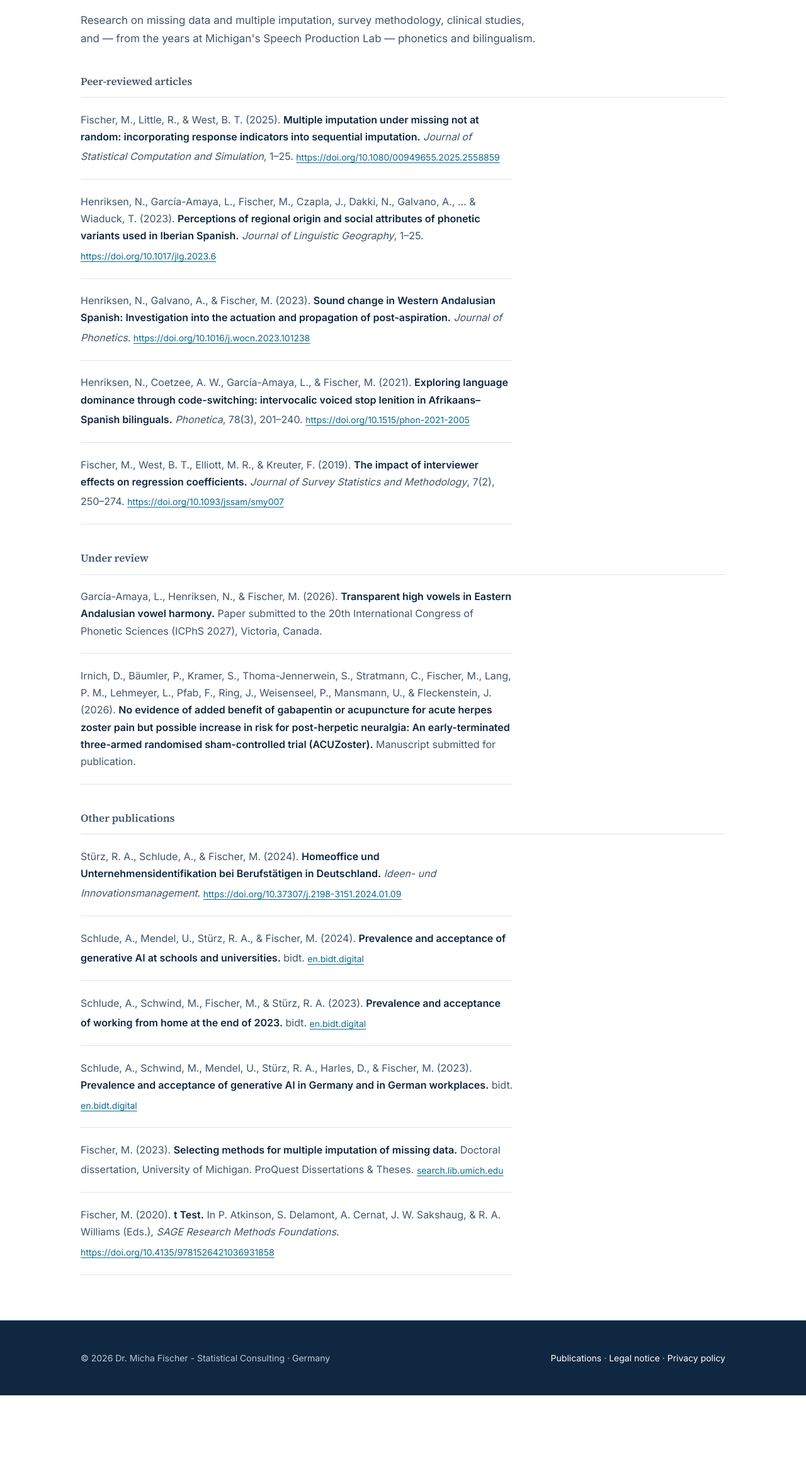
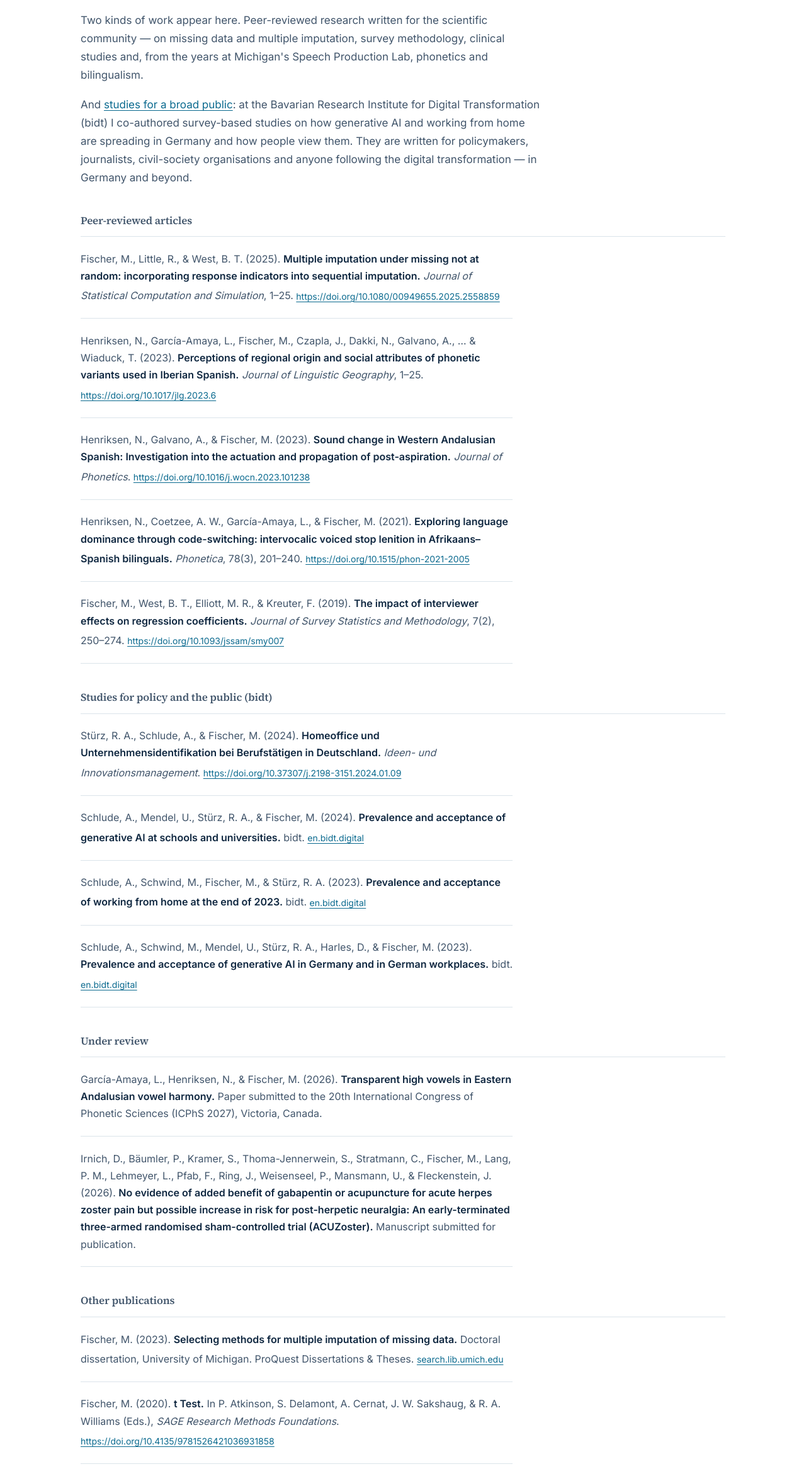
Before and after one commit to mf-stats/mf-stats.github.io, a plain HTML site: page publications.html in a window 1280 px wide. Shown: the part 227-2560 px from the top of the page at 63% size. Before the commit the page ends 2443 px from the top, so only its background shows below. Drawn offline with Linux system fonts and the light colour scheme.

Commit message:
Feature the bidt studies on the publications page
The intro now presents the bidt studies alongside the peer-reviewed
research and names their audience: policymakers, journalists and
civil society. They move out of "Other publications" into their own
section after the peer-reviewed articles.

Co-Authored-By: Claude Opus 5.5 <noreply@anthropic.com>

```diff
--- a/publications.html
+++ b/publications.html
@@ -5,7 +5,7 @@
     <meta name="viewport" content="width=device-width, initial-scale=1.0">
     <!-- Matches the English entry in lang.js so the no-JS title is identical. -->
     <title>Publications | Dr. Micha Fischer - Statistical Consulting</title>
-    <meta name="description" content="Peer-reviewed articles and other publications by Dr. Micha Fischer on missing data, multiple imputation, survey methodology, clinical studies and phonetics.">
+    <meta name="description" content="Peer-reviewed articles and other publications by Dr. Micha Fischer on missing data, multiple imputation, survey methodology, clinical studies and phonetics, and bidt studies on generative AI and working from home in Germany.">
     <link rel="stylesheet" href="assets/css/site.css">
     <script src="assets/js/lang.js"></script>
 </head>
@@ -50,8 +50,11 @@
         <h1 lang="en">Publications</h1>
         <h1 lang="de">Publikationen</h1>
 
-        <p lang="en">Research on missing data and multiple imputation, survey methodology, clinical studies, and — from the years at Michigan's Speech Production Lab — phonetics and bilingualism.</p>
-        <p lang="de">Arbeiten zu fehlenden Daten und multipler Imputation, zur Umfragemethodik, zu klinischen Studien sowie – aus der Zeit am Speech Production Lab in Michigan – zu Phonetik und Mehrsprachigkeit.</p>
+        <p lang="en">Two kinds of work appear here. Peer-reviewed research written for the scientific community — on missing data and multiple imputation, survey methodology, clinical studies and, from the years at Michigan's Speech Production Lab, phonetics and bilingualism.</p>
+        <p lang="de">Hier finden sich zwei Arten von Arbeiten. Begutachtete Forschung für die Fachwelt – zu fehlenden Daten und multipler Imputation, zur Umfragemethodik, zu klinischen Studien sowie, aus der Zeit am Speech Production Lab in Michigan, zu Phonetik und Mehrsprachigkeit.</p>
+
+        <p lang="en">And <a href="#bidt">studies for a broad public</a>: at the Bavarian Research Institute for Digital Transformation (bidt) I co-authored survey-based studies on how generative AI and working from home are spreading in Germany and how people view them. They are written for policymakers, journalists, civil-society organisations and anyone following the digital transformation — in Germany and beyond.</p>
+        <p lang="de">Und <a href="#bidt">Studien für eine breite Öffentlichkeit</a>: Am Bayerischen Forschungsinstitut für Digitale Transformation (bidt) habe ich an Befragungsstudien dazu mitgearbeitet, wie verbreitet generative KI und Homeoffice in Deutschland sind und wie sie wahrgenommen werden. Sie richten sich an Politik, Medien, zivilgesellschaftliche Organisationen und alle, die den digitalen Wandel verfolgen – in Deutschland und darüber hinaus.</p>
 
         <!-- Citations carry no lang variants: they are identical in both
              locales and stay in the language they were published in.
@@ -92,25 +95,10 @@
             </li>
         </ul>
 
-        <h2 class="pub-head" lang="en">Under review</h2>
-        <h2 class="pub-head" lang="de">Im Begutachtungsverfahren</h2>
-        <ul class="pubs">
-            <li>
-                <span class="authors">García-Amaya, L., Henriksen, N., &amp; Fischer, M. (2026).</span>
-                <span class="title">Transparent high vowels in Eastern Andalusian vowel harmony.</span>
-                <span class="venue" lang="en">Paper submitted to the 20th International Congress of Phonetic Sciences (ICPhS 2027), Victoria, Canada.</span>
-                <span class="venue" lang="de">Beitrag eingereicht beim 20th International Congress of Phonetic Sciences (ICPhS 2027), Victoria, Kanada.</span>
-            </li>
-            <li>
-                <span class="authors">Irnich, D., Bäumler, P., Kramer, S., Thoma-Jennerwein, S., Stratmann, C., Fischer, M., Lang, P. M., Lehmeyer, L., Pfab, F., Ring, J., Weisenseel, P., Mansmann, U., &amp; Fleckenstein, J. (2026).</span>
-                <span class="title">No evidence of added benefit of gabapentin or acupuncture for acute herpes zoster pain but possible increase in risk for post-herpetic neuralgia: An early-terminated three-armed randomised sham-controlled trial (ACUZoster).</span>
-                <span class="venue" lang="en">Manuscript submitted for publication.</span>
-                <span class="venue" lang="de">Zur Veröffentlichung eingereichtes Manuskript.</span>
-            </li>
-        </ul>
-
-        <h2 class="pub-head" lang="en">Other publications</h2>
-        <h2 class="pub-head" lang="de">Weitere Publikationen</h2>
+        <!-- Anchor on a wrapper: the locale-hidden heading can't be scrolled to. -->
+        <div id="bidt">
+        <h2 class="pub-head" lang="en">Studies for policy and the public (bidt)</h2>
+        <h2 class="pub-head" lang="de">Studien für Politik und Öffentlichkeit (bidt)</h2>
         <ul class="pubs">
             <li>
                 <span class="authors">Stürz, R. A., Schlude, A., &amp; Fischer, M. (2024).</span>
@@ -136,6 +124,29 @@
                 <span class="venue">bidt.</span>
                 <a href="https://en.bidt.digital/publication/prevalence-and-acceptance-of-generative-ai-in-germany-and-in-german-workplaces/">en.bidt.digital</a>
             </li>
+        </ul>
+        </div>
+
+        <h2 class="pub-head" lang="en">Under review</h2>
+        <h2 class="pub-head" lang="de">Im Begutachtungsverfahren</h2>
+        <ul class="pubs">
+            <li>
+                <span class="authors">García-Amaya, L., Henriksen, N., &amp; Fischer, M. (2026).</span>
+                <span class="title">Transparent high vowels in Eastern Andalusian vowel harmony.</span>
+                <span class="venue" lang="en">Paper submitted to the 20th International Congress of Phonetic Sciences (ICPhS 2027), Victoria, Canada.</span>
+                <span class="venue" lang="de">Beitrag eingereicht beim 20th International Congress of Phonetic Sciences (ICPhS 2027), Victoria, Kanada.</span>
+            </li>
+            <li>
+                <span class="authors">Irnich, D., Bäumler, P., Kramer, S., Thoma-Jennerwein, S., Stratmann, C., Fischer, M., Lang, P. M., Lehmeyer, L., Pfab, F., Ring, J., Weisenseel, P., Mansmann, U., &amp; Fleckenstein, J. (2026).</span>
+                <span class="title">No evidence of added benefit of gabapentin or acupuncture for acute herpes zoster pain but possible increase in risk for post-herpetic neuralgia: An early-terminated three-armed randomised sham-controlled trial (ACUZoster).</span>
+                <span class="venue" lang="en">Manuscript submitted for publication.</span>
+                <span class="venue" lang="de">Zur Veröffentlichung eingereichtes Manuskript.</span>
+            </li>
+        </ul>
+
+        <h2 class="pub-head" lang="en">Other publications</h2>
+        <h2 class="pub-head" lang="de">Weitere Publikationen</h2>
+        <ul class="pubs">
             <li>
                 <span class="authors">Fischer, M. (2023).</span>
                 <span class="title">Selecting methods for multiple imputation of missing data.</span>
```
